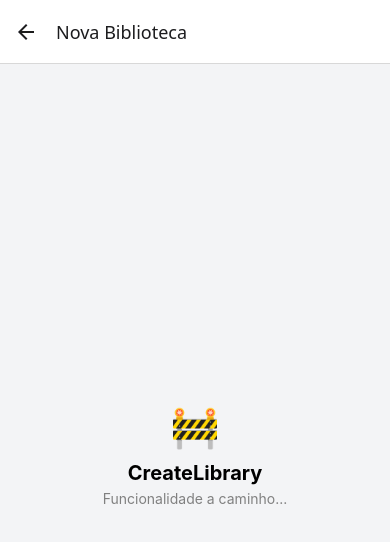
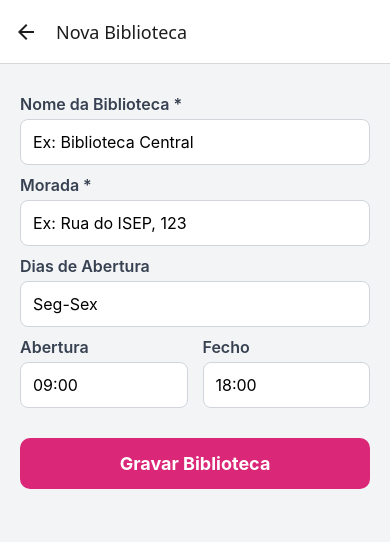
Before and after one commit to henry69420/DSSMV_ProjectReact_1200968_1221392, a React Native app: screen /CreateLibrary in a window 390 px wide. Shown: the top 542 px of the page. Built offline with nearby package versions, Linux system fonts and the light colour scheme.

Commit message:
added add library

```diff
--- a/App.tsx
+++ b/App.tsx
@@ -9,6 +9,7 @@ import HomeScreen from './src/screens/HomeScreen';
 import LibraryListScreen from './src/screens/LibraryListScreen';
 import BookSearchScreen from './src/screens/BookSearchScreen';
 import BookDetailScreen from './src/screens/BookDetailScreen';
+import CreateLibraryScreen from './src/screens/CreateLibraryScreen';
 
 // === PLACEHOLDER SEGURO (CORREÇÃO DO ERRO) ===
 const PlaceholderScreen = (props: any) => {
@@ -60,10 +61,14 @@ function App(): React.JSX.Element {
           options={{ title: 'Detalhes do Livro' }}
         />
 
+        <Stack.Screen
+          name="CreateLibrary"
+          component={CreateLibraryScreen}
+          options={{ title: 'Nova Biblioteca' }}
+        />
+
         {/* Ecrãs "Em Construção" para os botões não darem erro */}
-                {/* <Stack.Screen name="BookSearch" component={PlaceholderScreen} options={{ title: 'Pesquisa' }} />*/}
         <Stack.Screen name="CheckedOut" component={PlaceholderScreen} options={{ title: 'Empréstimos' }} />
-                <Stack.Screen name="CreateLibrary" component={PlaceholderScreen} options={{ title: 'Nova Biblioteca' }} />
         <Stack.Screen name="LibraryMap" component={PlaceholderScreen} options={{ title: 'Mapa' }} />
 
       </Stack.Navigator>
--- /dev/null
+++ b/src/screens/CreateLibraryScreen.js
@@ -0,0 +1,132 @@
+// src/screens/CreateLibraryScreen.js
+import React, { useState } from 'react';
+import {
+  View,
+  Text,
+  TextInput,
+  TouchableOpacity,
+  StyleSheet,
+  ScrollView,
+  Alert,
+  ActivityIndicator
+} from 'react-native';
+import { LibraryActions } from '../actions/LibraryActions';
+
+const CreateLibraryScreen = ({ navigation }) => {
+  // Estado do formulário
+  const [name, setName] = useState('');
+  const [address, setAddress] = useState('');
+  const [openDays, setOpenDays] = useState('Seg-Sex');
+  const [openTime, setOpenTime] = useState('09:00');
+  const [closeTime, setCloseTime] = useState('18:00');
+
+  const [isSubmitting, setIsSubmitting] = useState(false);
+
+  const handleSave = async () => {
+    // Validação simples
+    if (!name.trim() || !address.trim()) {
+      Alert.alert("Erro", "Por favor preenche pelo menos o Nome e a Morada.");
+      return;
+    }
+
+    setIsSubmitting(true);
+
+    try {
+      // Objeto DTO para enviar à API
+      const newLibrary = {
+        name: name,
+        address: address,
+        openDays: openDays,
+        openTime: openTime,
+        closeTime: closeTime,
+        open: true // Assumimos que abre por defeito
+      };
+
+      // Chama a Action (que chama a API)
+      await LibraryActions.createLibrary(newLibrary);
+
+      Alert.alert("Sucesso", "Biblioteca criada com sucesso!", [
+        { text: "OK", onPress: () => navigation.goBack() } // Volta para a lista
+      ]);
+
+    } catch (error) {
+      Alert.alert("Erro", "Não foi possível criar a biblioteca.\n" + error.message);
+    } finally {
+      setIsSubmitting(false);
+    }
+  };
+
+  return (
+    <ScrollView style={styles.container}>
+      <Text style={styles.label}>Nome da Biblioteca *</Text>
+      <TextInput
+        style={styles.input}
+        value={name}
+        onChangeText={setName}
+        placeholder="Ex: Biblioteca Central"
+      />
+
+      <Text style={styles.label}>Morada *</Text>
+      <TextInput
+        style={styles.input}
+        value={address}
+        onChangeText={setAddress}
+        placeholder="Ex: Rua do ISEP, 123"
+      />
+
+      <Text style={styles.label}>Dias de Abertura</Text>
+      <TextInput
+        style={styles.input}
+        value={openDays}
+        onChangeText={setOpenDays}
+        placeholder="Ex: Seg-Sex"
+      />
+
+      <View style={styles.row}>
+        <View style={styles.column}>
+          <Text style={styles.label}>Abertura</Text>
+          <TextInput
+            style={styles.input}
+            value={openTime}
+            onChangeText={setOpenTime}
+            placeholder="09:00"
+          />
+        </View>
+        <View style={styles.column}>
+          <Text style={styles.label}>Fecho</Text>
+          <TextInput
+            style={styles.input}
+            value={closeTime}
+            onChangeText={setCloseTime}
+            placeholder="18:00"
+          />
+        </View>
+      </View>
+
+      <TouchableOpacity
+        style={[styles.button, isSubmitting && styles.buttonDisabled]}
+        onPress={handleSave}
+        disabled={isSubmitting}
+      >
+        {isSubmitting ? (
+          <ActivityIndicator color="#FFF" />
+        ) : (
+          <Text style={styles.buttonText}>Gravar Biblioteca</Text>
+        )}
+      </TouchableOpacity>
+    </ScrollView>
+  );
+};
+
+const styles = StyleSheet.create({
+  container: { flex: 1, padding: 20, backgroundColor: '#F3F4F6' },
+  label: { fontSize: 16, fontWeight: '600', color: '#374151', marginBottom: 5, marginTop: 10 },
+  input: { backgroundColor: 'white', padding: 12, borderRadius: 8, borderWidth: 1, borderColor: '#D1D5DB', fontSize: 16, color: '#000' },
+  row: { flexDirection: 'row', justifyContent: 'space-between', gap: 15 },
+  column: { flex: 1 },
+  button: { backgroundColor: '#DB2777', padding: 15, borderRadius: 10, alignItems: 'center', marginTop: 30, marginBottom: 50 },
+  buttonDisabled: { backgroundColor: '#F9A8D4' },
+  buttonText: { color: 'white', fontSize: 18, fontWeight: 'bold' }
+});
+
+export default CreateLibraryScreen;
```
Lines whose indentation alone changed are shown as unchanged.
